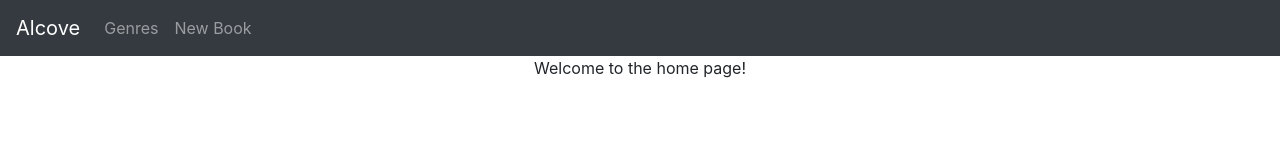
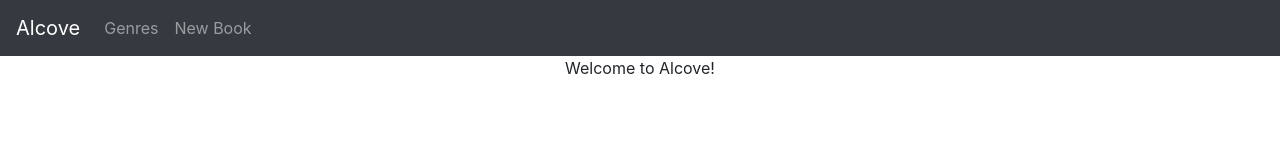
Before and after one commit to proiacm/alcove, a React (Create React App) app in the folder alcove-frontend/: page / in a window 1280 px wide. Shown: the top 160 px of the page. Built offline with nearby package versions, Linux system fonts and the light colour scheme; no server answers.

Commit message:
add quote input

```diff
--- a/alcove-frontend/src/components/Book.js
+++ b/alcove-frontend/src/components/Book.js
@@ -1,5 +1,4 @@
 import React from 'react'
-// import { Link } from 'react-router-dom';
 
 const Book = props => {
 
@@ -8,8 +7,14 @@ const Book = props => {
         <div className="card-body">
             <h5 className="card-title">{props.book.title}</h5>
             <p className="card-text"> by {props.book.author} </p>
-            {/* <Link to={`/books/${props.book.id}`}>Explore</Link>  */}
             <button id={props.book.id} onClick={props.handleClick}>Delete</button>
+            <br/><br/>
+            <h5>Add Memorable Quotes:</h5>
+            <form>
+                <input type="text" placeholder="Quotes"/><br/> <br/>
+                <input type="text" placeholder="Quotes"/><br/> <br/>
+                <input type="submit" />
+            </form>
         </div>
         </div>
 
--- a/alcove-frontend/src/components/BookForm.js
+++ b/alcove-frontend/src/components/BookForm.js
@@ -54,7 +54,6 @@ class BookForm extends Component {
                     </select></label><br/>
                     <label>Title:<br/><input type="text" name='title' value={this.state.title} onChange={this.handleChange} placeholder="Title"/></label><br/>
                     <label>Author:<br/><input type="text" name='author' value={this.state.author} onChange={this.handleChange} placeholder="Author"/></label><br/>
-                    {/* <label>Quotes:<br/><input type="text_area" name='quotes' value={this.state.quotes} onChange={this.handleChange} placeholder="Quotes"/></label><br/> */}
                     <input type="submit"/>
                 </form>
                 </div>
--- a/alcove-frontend/src/components/Home.js
+++ b/alcove-frontend/src/components/Home.js
@@ -1,10 +1,9 @@
 import React from 'react'
 
  function Home() {
+
     return (
-        <div>
-            Welcome to the home page!
-        </div>
+       <div>Welcome to Alcove!</div>
     )
 }
 
--- a/alcove-frontend/src/components/navbar.js
+++ b/alcove-frontend/src/components/navbar.js
@@ -16,9 +16,6 @@ function NavBar() {
       </Navbar.Collapse>
       </Navbar>
     </div>
-      <div>
-        {/* <img src="https://i.imgur.com/BjqENy6.jpg" class="navimg" alt="Responsive image"></img> */}
-      </div>
    </>
   )
 }
```
Also changed, not shown: alcove-frontend/src/containers/BookContainer.js (renamed from alcove-frontend/src/containers/BooksContainer.js, +8 -8 lines).
